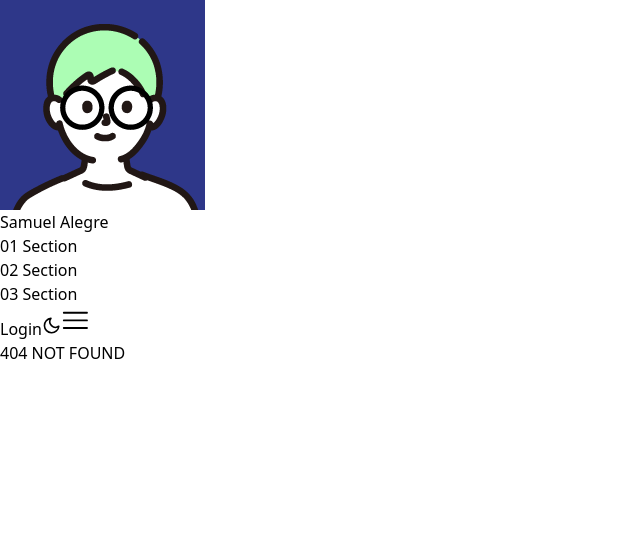
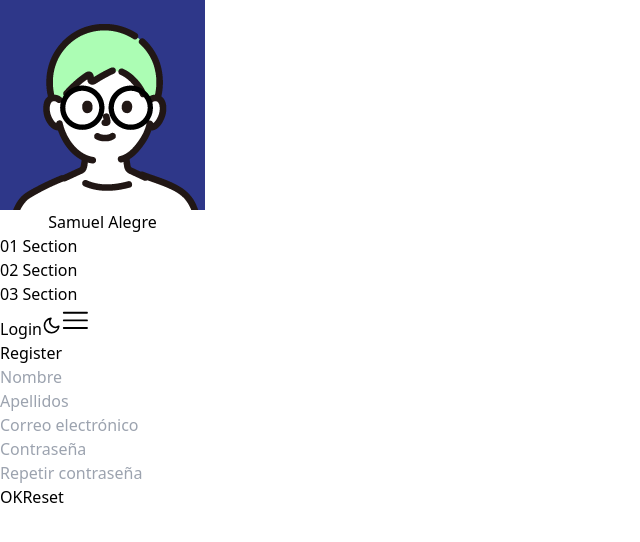
Before and after one commit to samuelalecas/portfolio, a React (Vite) app: page /register in a window 1280 px wide. Before the commit this address had no page. Shown: the top 542 px of the page, without its empty margins (0-640 px from the left). Built offline with nearby package versions, Linux system fonts and the light colour scheme.

Commit message:
Creada vista Register

```diff
--- a/src/components/atoms/Button.component.tsx
+++ b/src/components/atoms/Button.component.tsx
@@ -19,6 +19,10 @@ export const Button: React.FC<ButtonProps> = ({ name, variant="default", width="
         style = "border-2 border-blue-950 px-3 py-1 rounded-md font-bold text-blue-950 hover:bg-blue-950 hover:text-green-300 transition duration-300 ease-in-out";
     }
 
+    if (variant === "link" ){
+      style = "font-medium font-blue-950 hover:text-green-300 hover:underline";
+    }
+
   return (
     <button className={style + " w-" + width} onClick={onClick}>
       {name}
--- a/src/components/atoms/InputText.component.tsx
+++ b/src/components/atoms/InputText.component.tsx
@@ -3,7 +3,7 @@ import React from "react";
 // Interfaz donde se definen todas las propiedades del componente
 interface InputProps {
   type?: "number" | "password" | "text",
-  label: string,
+  label?: string,
   name?: string,
   value?: string,
   onChange?: (e: React.ChangeEvent<HTMLInputElement>) => void,
@@ -16,7 +16,7 @@ interface InputProps {
 const InputText: React.FC<InputProps> = ({ type="text", label, name, value, onChange, placeholder, variant, error=false, errorMsg }) => {
   // Variables para almacenar las clases en Tailwind
   let labelStyle = "block mb-2 text-sm font-medium text-blue-950";
-  let inputStyle = "bg-white border-b-2 border-green-300 text-blue-950 text-sm p-2 w-full";
+  let inputStyle = "bg-white border-b-2 border-green-300 text-blue-950 text-sm p-2 w-full placeholder-blue-950 pl-0";
 
   // Condicional para cambiar el estilo del borde
   if (variant === "dashed") {
--- a/src/components/moleculi/Header.component.tsx
+++ b/src/components/moleculi/Header.component.tsx
@@ -10,6 +10,7 @@ export const Header = () => {
     <header className="w-full h-20 border-b-2 border-violet-200 flex justify-center items-center fixed bg-white z-10">
       <div className="w-[900px] grid grid-cols-6 md:grid-cols-12">
         <div className="col-span-5 border-none ml-4 md:border-solid border-r-2 border-violet-200 flex items-center">
+          <button onClick={() => navigate("/")} className="flex items-center">
           <img
             src="src/assets/avatar.png"
             alt="Avatar"
@@ -18,6 +19,7 @@ export const Header = () => {
           <h1 className="ml-2 text-lg font-medium text-blue-950">
             Samuel Alegre
           </h1>
+          </button>
         </div>
         <div className="hidden md:block col-span-5">
           <ul className="flex h-full justify-center items-center gap-4 ">
--- a/src/components/moleculi/Login.component.tsx
+++ /dev/null
@@ -1,12 +0,0 @@
-import { Button } from '../atoms/Button.component'
-import InputText from '../atoms/InputText.component'
-
-export const LoginForm = () => {
-  return (
-    <form action="" className='flex flex-col gap-4'>
-        <InputText label="Usuario"/>
-        <InputText type="password" label='Contraseña'/>
-        <Button name="Enviar"/>
-    </form>
-  )
-}
--- /dev/null
+++ b/src/components/moleculi/LoginForm.component.tsx
@@ -0,0 +1,12 @@
+import { Button } from '../atoms/Button.component'
+import InputText from '../atoms/InputText.component'
+
+export const LoginForm = () => {
+  return (
+    <form action="" className='flex flex-col items-center gap-4'>
+        <InputText placeholder="Usuario"/>
+        <InputText type="password" placeholder='Contraseña'/>
+        <Button name="Enviar" width='36'/>
+    </form>
+  )
+}
--- /dev/null
+++ b/src/components/moleculi/RegisterForm.component.tsx
@@ -0,0 +1,24 @@
+import { Button } from "../atoms/Button.component";
+import InputText from "../atoms/InputText.component";
+
+// Para verificar un correo electrónico
+const emailRegex = new RegExp(
+  /^[A-Za-z0-9_!#$%&'*+\/=?`{|}~^.-]+@[A-Za-z0-9.-]+$/,
+  "gm"
+);
+
+export const RegisterForm = () => {
+  return (
+    <form action="" className="flex flex-col gap-4">
+      <InputText placeholder="Nombre" />
+      <InputText placeholder="Apellidos" />
+      <InputText placeholder="Correo electrónico" />
+      <InputText type="password" placeholder="Contraseña" />
+      <InputText type="password" placeholder="Repetir contraseña" />
+      <div className="flex gap-2 mt-4">
+        <Button name="OK" />
+        <Button name="Reset" variant="outlined" />
+      </div>
+    </form>
+  );
+};
--- a/src/pages/Login.tsx
+++ b/src/pages/Login.tsx
@@ -1,19 +1,27 @@
+import { useNavigate } from "react-router-dom";
+import { Button } from "../components/atoms/Button.component";
 import { CenterLayout } from "../components/layouts/CenterLayout.component";
+import { Footer } from "../components/moleculi/Footer.component";
 import { Header } from "../components/moleculi/Header.component";
-import { LoginForm } from "../components/moleculi/Login.component";
+import { LoginForm } from "../components/moleculi/LoginForm.component";
 
 const Login = () => {
+  const navigate = useNavigate();
   return (
     <div className="max-w-screen max-h-screen">
       <Header />
       <CenterLayout width="900">
-        <div className="w-full p-4 md:p-12 flex flex-col items-center mt-16">
-        <h1 className="text-xl font-bold text-blue-950 mb-6">Login</h1>
-          <div className="w-full md:w-1/2">
+        <div className="w-full p-4 md:p-12 flex flex-col items-center my-16">
+          <h1 className="text-xl font-bold text-blue-950 mb-6">Login</h1>
+          <div className="w-full md:w-1/2 mb-6">
             <LoginForm />
+          </div>
+          <div className="flex">
+            <p className="mr-2">¿No eres usuario?</p> <Button name="Regístrate" width="0" variant="link" onClick={() => navigate("/register")} />
           </div>
         </div>
       </CenterLayout>
+      <Footer />
     </div>
   );
 };
--- /dev/null
+++ b/src/pages/Register.tsx
@@ -0,0 +1,23 @@
+import { CenterLayout } from "../components/layouts/CenterLayout.component";
+import { Footer } from "../components/moleculi/Footer.component";
+import { Header } from "../components/moleculi/Header.component";
+import { RegisterForm } from "../components/moleculi/RegisterForm.component";
+
+const Register = () => {
+  return (
+    <div className="max-w-screen max-h-screen">
+      <Header />
+      <CenterLayout width="900">
+        <div className="w-full p-4 md:p-12 flex flex-col items-center mt-16">
+        <h1 className="text-xl font-bold text-blue-950 mb-6">Register</h1>
+          <div className="w-full md:w-1/2">
+            <RegisterForm />
+          </div>
+        </div>
+      </CenterLayout>
+      <Footer/>
+    </div>
+  );
+};
+
+export default Register;
--- a/src/routes/App.routes.tsx
+++ b/src/routes/App.routes.tsx
@@ -2,12 +2,14 @@ import { Route, Routes } from "react-router-dom"
 import Landing from "../pages/Landing"
 import NotFoundPage from "../pages/NotFoundPage"
 import Login from "../pages/Login"
+import Register from '../pages/Register';
 
 export const AppRoutes = () => {
   return (
     <Routes>
         <Route path="/" element={<Landing/>} />
         <Route path="/login" element={<Login/>} />
+        <Route path="/register" element={<Register/>} />
         <Route path="*" element={<NotFoundPage/>} />
     </Routes>
   )
```
